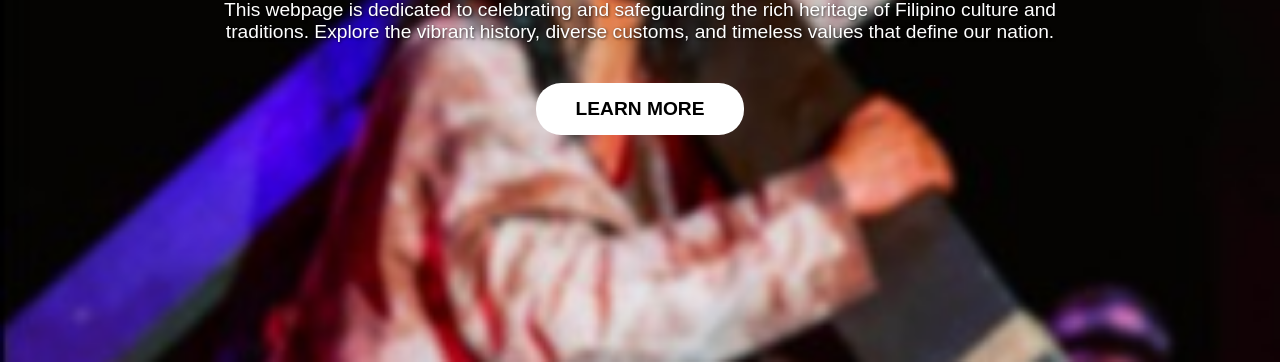
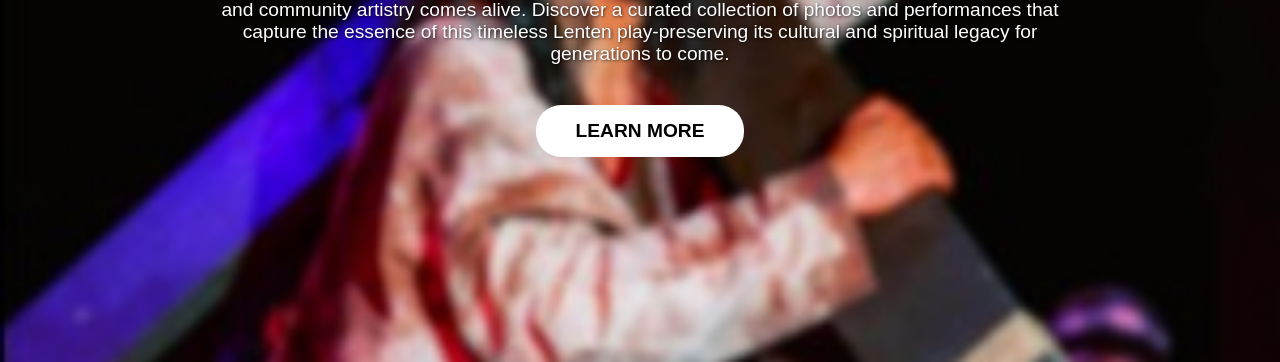
Before and after one commit to nyxusbrielle/dc-enterpage, a plain HTML site: page index.html in a window 1280 px wide. Shown: the part 438-800 px from the top of the page. Drawn offline with Linux system fonts and the light colour scheme.

Commit message:
Revise index.html with new cultural content
Updated the content of the webpage to include information about the Senakulo tradition in Sariaya, Quezon.

```diff
--- a/index.html
+++ b/index.html
@@ -13,7 +13,7 @@
 
     <h1>Preserve and Promote Filipino Culture and Tradition</h1>
 
-    <p>This webpage is dedicated to celebrating and safeguarding the rich heritage of Filipino culture and traditions. Explore the vibrant history, diverse customs, and timeless values that define our nation.</p>
+    <p> Welcome to our digital archive of the Senakulo tradition in Sariaya, Quezon, where faith meets tradition and community artistry comes alive. Discover a curated collection of photos and performances that capture the essence of this timeless Lenten play-preserving its cultural and spiritual legacy for generations to come.</p>
 
     <a href="#" class="learn-more-btn">LEARN MORE</a>
     </div>
```
